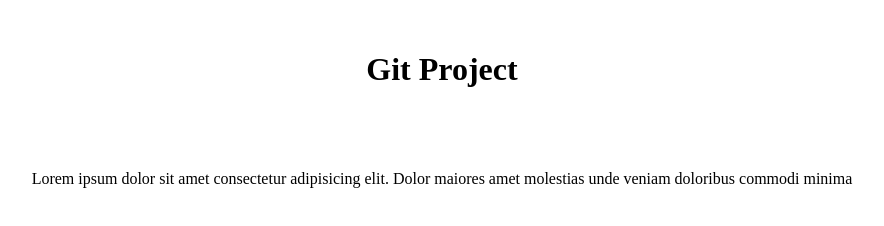
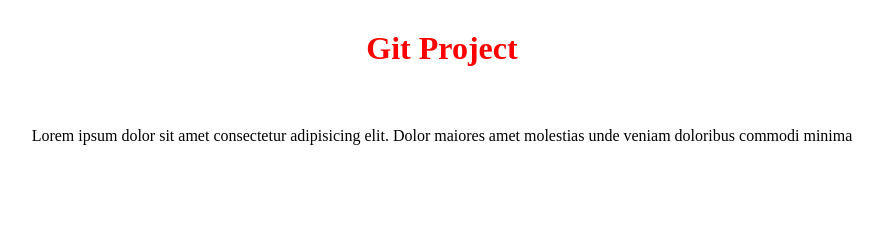
Before and after one commit to MoHamedJBR/test, a plain HTML site: page index.html in a window 1280 px wide. Shown: the whole page, without its empty margins (198-1082 px from the left). Drawn offline with Linux system fonts and the light colour scheme.

Commit message:
hello word 2

```diff
--- a/index.html
+++ b/index.html
@@ -4,6 +4,7 @@
     <meta charset="UTF-8">
     <meta http-equiv="X-UA-Compatible" content="IE=edge">
     <meta name="viewport" content="width=device-width, initial-scale=1.0">
+    <link rel="stylesheet" href="style.css">
     <title>Document</title>
     <style>
         h1 , p {
--- /dev/null
+++ b/style.css
@@ -0,0 +1,12 @@
+*,
+*::before,
+*::after{
+    box-sizing: border-box;
+    padding: 0px;
+    margin: 0px;
+}
+
+h1{
+    color: red;
+
+}
```
